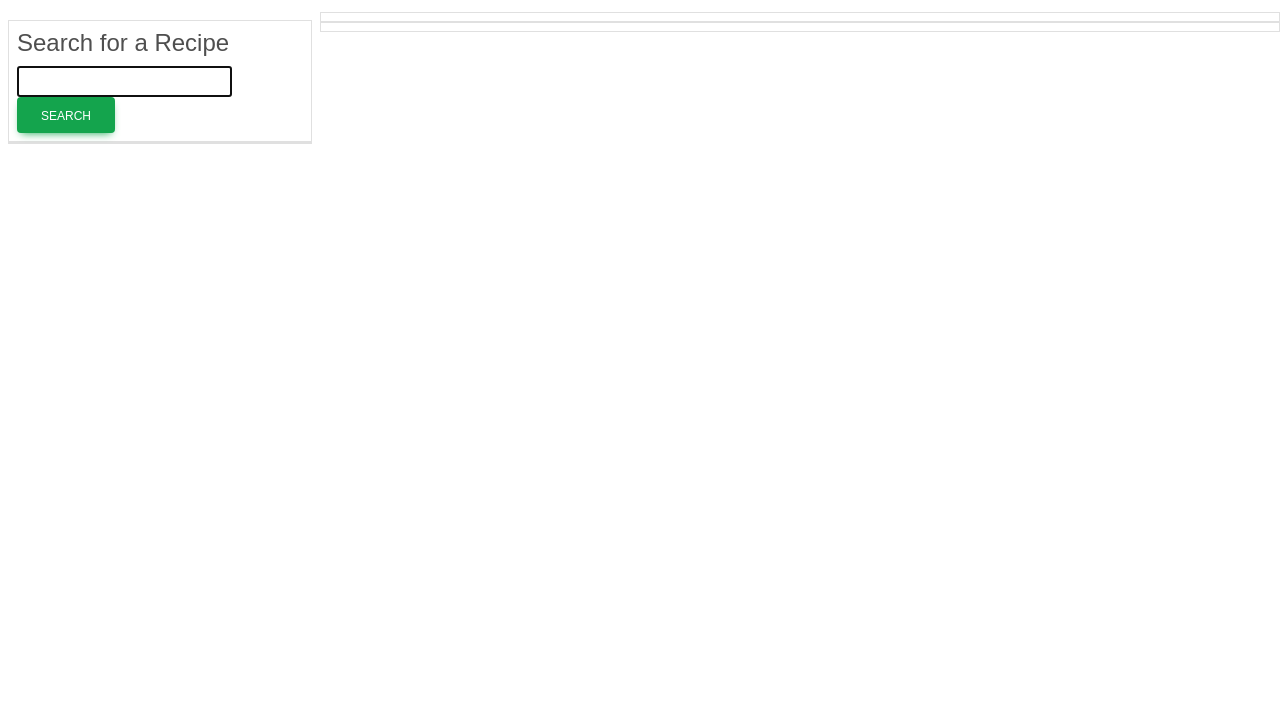
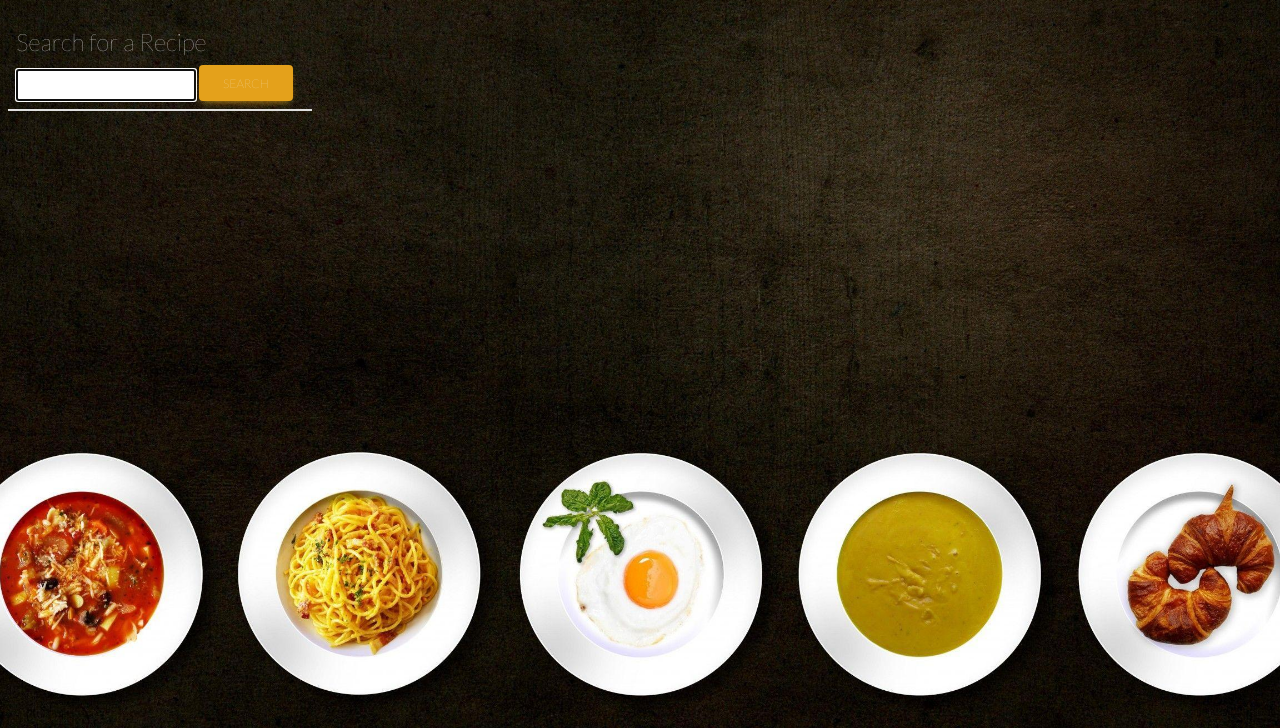
Before and after one commit to Stephen-Garcia/RecipeProject, a plain HTML site: page index.html in a window 1280 px wide. Shown: the part 72-800 px from the top of the page. Drawn offline with nearby package versions, Linux system fonts and the light colour scheme.

Commit message:
added bg image, changed font, and changed colors

```diff
--- a/assets/css/style.css
+++ b/assets/css/style.css
@@ -1,11 +1,16 @@
+.bg-image {
+    background-size: cover;
+    background-repeat: no-repeat;
+    background-position: center;
+}
+
 body {
-    font-family: Arial, sans-serif;
+    font-family: 'Lato', sans-serif;
     margin: 0;
     padding: 0;
 }
 
 header {
-    background-color: #007BFF;
     color: white;
     padding: 20px;
     text-align: center;
@@ -29,14 +34,14 @@ h1 {
     border-radius: 5px 0 0 5px;
 }
 
-button {
+/* button {
     padding: 10px;
     background-color: #333;
     color: white;
     border: none;
     border-radius: 0 5px 5px 0;
     cursor: pointer;
-}
+} */
 
 main {
     padding: 20px;
--- a/index.html
+++ b/index.html
@@ -7,42 +7,55 @@
       href="https://cdnjs.cloudflare.com/ajax/libs/mdb-ui-kit/6.4.1/mdb.min.css"
       rel="stylesheet"
     />
+
+    <link rel="preconnect" href="https://fonts.googleapis.com" />
+    <link rel="preconnect" href="https://fonts.gstatic.com" crossorigin />
+    <link
+      href="https://fonts.googleapis.com/css2?family=Lato:wght@100&display=swap"
+      rel="stylesheet"
+    />
+
     <link rel="stylesheet" href="./assets/css/style.css" />
     <title>Recipe Finder</title>
   </head>
 
   <body>
-    <header class = "header text-white text-center p-2">
+    <div
+      class="bg-image"
+      style="background-image: url('./assets/images/food.jpg'); height: 100vh"
+    >
+      <header class="header text-white text-center p-2">
         <h1>Recipe Finder</h1>
       </header>
       <main class="container-fluid">
-        <div class = "row">
+        <div class="row">
           <div class="col-12 col-md-3 p-2 search-column">
-                <form class = "border p-2" id = "city-search-form">
-                    <h4>Search for a Recipe</h2>
-                    <input id="city" type = "text" autofocus = "true" class = "form-input"/>
-                    <button class = "btn btn-success" type = "submit">Search</button>
+            <form class="p-2" id="city-search-form">
+              <h4 class="text-white">Search for a Recipe</h4>
+              <input id="city" type="text" autofocus="true" class="form-input"/>
+              <button class="btn btn-warning" type="submit">Search</button>
             </form>
-                <div class = "past-search border" id = "past-search-buttons"></div>
+            <div class="past-search border" id="past-search-buttons"></div>
           </div>
           <div class="col-12 col-md-9">
-                <div class = "row border selected-city" id = "current-forecast">
-                    <div class = "col-12">
+            <div class="row selected-city" id="current-forecast">
+              <div class="col-12">
                 <h2 id="searched-city"></h2>
-                        <div id = "current-weather-container" class = "list-group"></div>
+                <div id="current-weather-container" class="list-group"></div>
               </div>
             </div>
-                <div class = "row border" id = "five-day-forecast">
+            <!-- <div class = "row border" id = "five-day-forecast">
                       <h2 class= "col-12" id = "forecast"></h2>
                       <div class = "d-flex" id = "fiveday-container"></div>
-                </div>
+                    </div>   -->
           </div>
         </div>
       </main>
-    <script src="assets/js/script.js"></script>
+      <script src="./assets/js/script.js"></script>
       <script
         type="text/javascript"
         src="https://cdnjs.cloudflare.com/ajax/libs/mdb-ui-kit/6.4.1/mdb.min.js"
       ></script>
+    </div>
   </body>
 </html>
```
Also changed, not shown: assets/images/food.jpg (added). Lines whose indentation alone changed are shown as unchanged.
